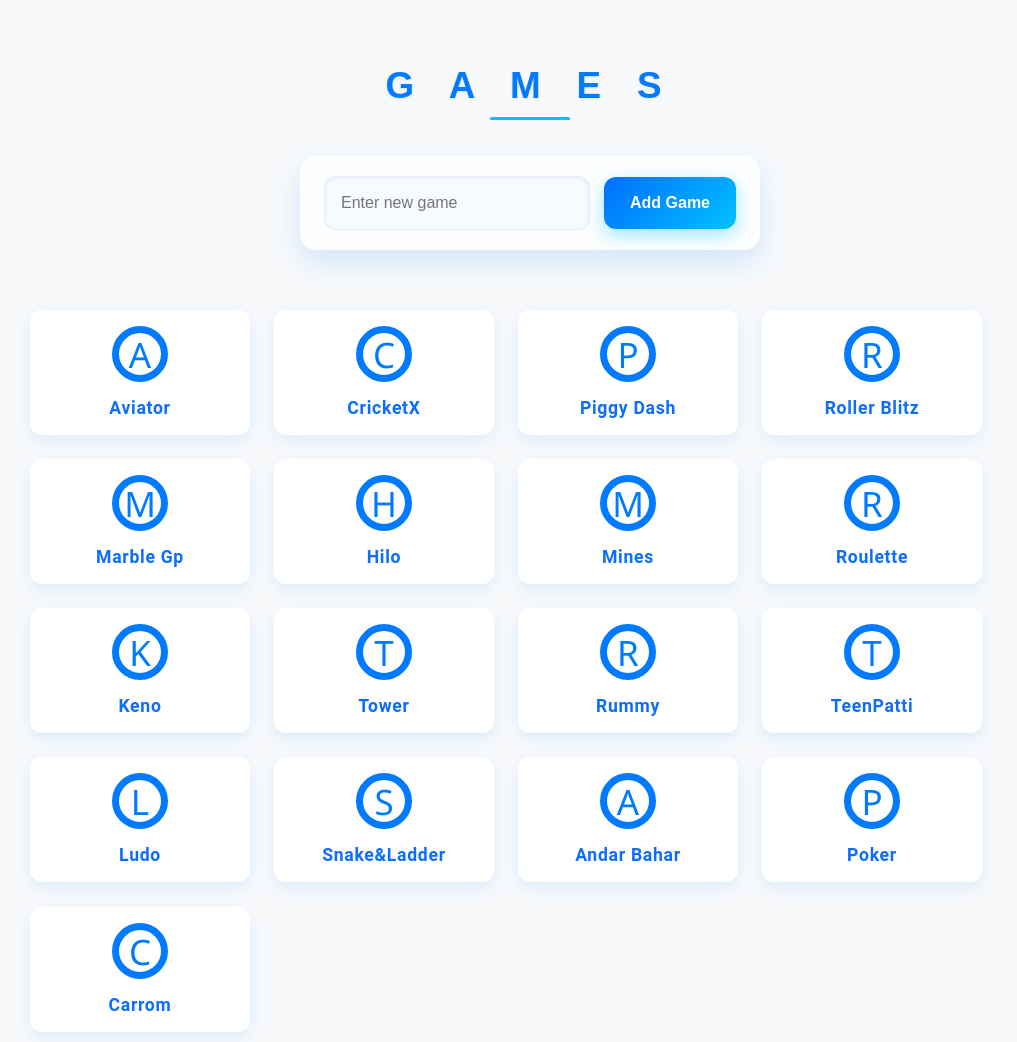
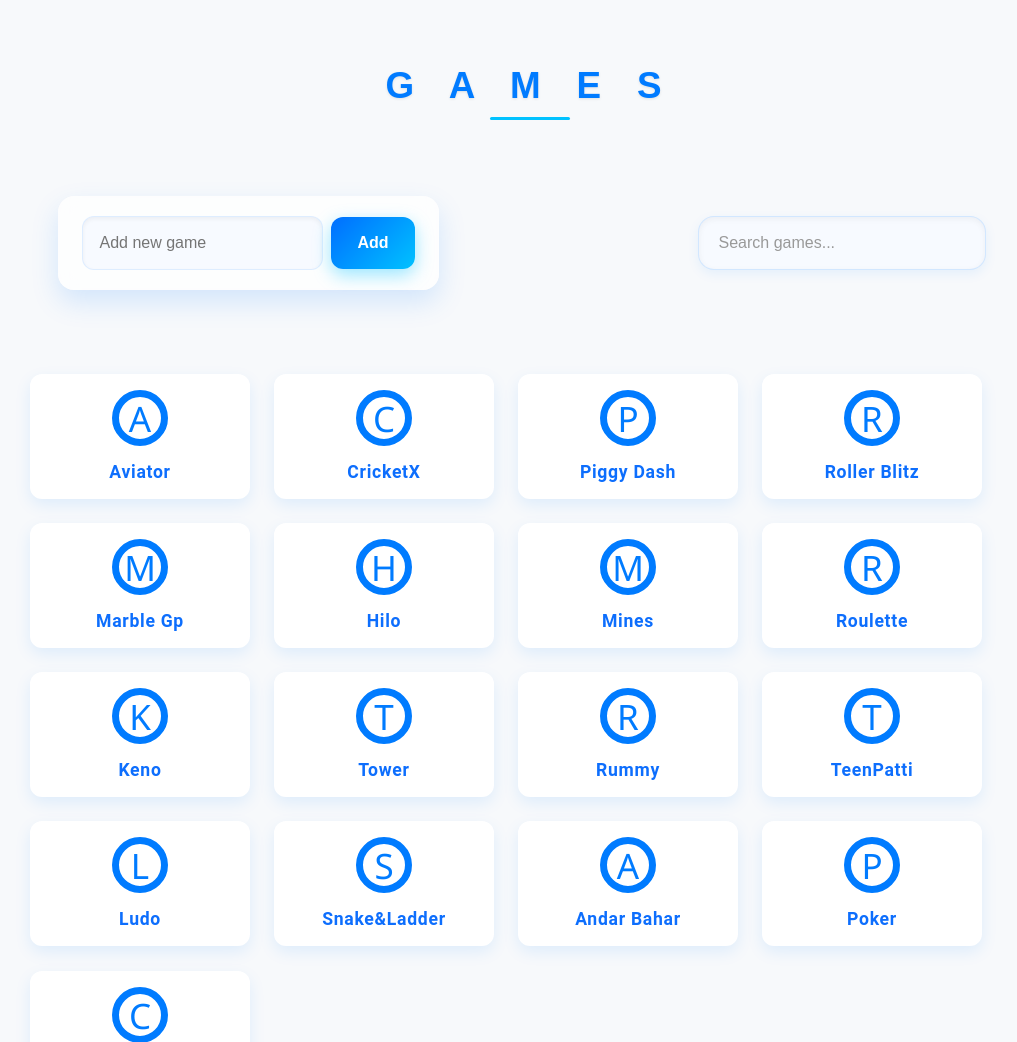
Before and after one commit to SPYDER46/testcase-manager, a Flask app: page / in a window 1280 px wide. Shown: the top 1042 px of the page, without its empty margins (110-1127 px from the left). Run offline with Flask 3, Linux system fonts and the light colour scheme; some libraries are stand-ins or nearby versions.

Commit message:
Search bar

```diff
--- a/static/script.js
+++ b/static/script.js
@@ -202,3 +202,14 @@ document.addEventListener('DOMContentLoaded', function () {
         window.history.replaceState({}, document.title, url.toString());
     }
 });
+
+
+function filterGames() {
+  const input = document.getElementById('searchGame').value.toLowerCase();
+  const cards = document.querySelectorAll('.game-card');
+
+  cards.forEach(card => {
+    const name = card.querySelector('h5').textContent.toLowerCase();
+    card.style.display = name.includes(input) ? '' : 'none';
+  });
+}
--- a/static/styles.css
+++ b/static/styles.css
@@ -386,10 +386,53 @@ h5.text-primary {
 }
 
 
+/* Search bar design */
+.search-container {
+  position: relative;
+  width: 100%;
+  max-width: 460px;
+  margin: 2rem auto;
+  padding: 0 1rem;
+}
+
+.search-container input[type="text"] {
+  width: 100%;
+  padding: 14px 20px;
+  font-size: 1rem;
+  font-family: 'Poppins', sans-serif;
+  border: 1px solid rgba(0, 123, 255, 0.15);
+  border-radius: 16px;
+  background: #f7faff;
+  color: #333;
+  box-shadow: inset 0 2px 6px rgba(0, 0, 0, 0.05),
+              0 4px 12px rgba(0, 123, 255, 0.08);
+  transition: all 0.3s ease;
+}
+
+.search-container input[type="text"]::placeholder {
+  color: #999;
+  transition: color 0.3s;
+}
+
+.search-container input[type="text"]:focus {
+  background: #eef5ff;
+  border-color: rgba(0, 123, 255, 0.4);
+  box-shadow: 0 0 12px rgba(0, 123, 255, 0.3);
+  outline: none;
+}
+
+.search-container input[type="text"]:focus::placeholder {
+  color: #bbb;
+}
+
+.game-action-bar {
+  /* space between the two items, vertically stacked on small screens */
+  gap: 1rem;
+  margin-bottom: 2rem;
+}
 
 
 /* Add Game bar design */
-
 .add-game-form {
   max-width: 460px;
   margin: 3rem auto;
@@ -482,8 +525,6 @@ h2.text-center::after {
 h2.text-center:hover::after {
   width: 120px;
 }
-
-
 
 
 /* Test Suite Modal Custom Style */
--- a/templates/games.html
+++ b/templates/games.html
@@ -9,35 +9,39 @@
 <body>
 <div class="container py-5">
 
-    <h2 class="text-center mb-4">G A M E S</h2>
+    <h2 class="text-center">G A M E S</h2>
 
-    <!-- 🔹 Add Game Form -->
-  <form method="POST" class="add-game-form">
-  <input type="text" name="new_game" placeholder="Enter new game" required />
-  <button type="submit">Add Game</button>
+<!-- Add Game + Search Bar -->
+<div class="game-action-bar d-flex flex-column flex-md-row justify-content-center align-items-center gap-3 mb-4">
+
+  <!-- Add Game -->
+  <form method="POST" class="add-game-form d-flex align-items-center gap-2">
+    <input type="text" name="new_game" placeholder="Add new game" required />
+    <button type="submit">Add</button>
   </form>
 
+  <!-- Search Bar-->
+  <div class="search-container flex-grow-1" style="max-width: 320px;">
+    <input type="text" id="searchGame" placeholder="Search games..." onkeyup="filterGames()" />
+  </div>
+</div>
 
-    <!-- 🔹 Game Cards -->
+
+    <!-- Game Cards -->
     <div class="game-cards-container">
         {% for game in games %}
         <div class="game-card position-relative">
 
             <!-- Delete Form -->
             <form method="POST" action="{{ url_for('delete_game', game_name=game) }}" class="position-absolute">
-
                 <button type="submit" class="btn-delete-game" aria-label="Delete {{ game }}" onclick="return confirm('Are you sure you want to delete {{ game }}?');" title="Delete {{ game }}">
                     <!-- Trash Can SVG icon -->
                     <svg viewBox="0 0 24 24" aria-hidden="true" focusable="false">
-            <!-- Trash lid (optional for animation) -->
                         <path class="lid" d="M3 6h18" stroke="#dc3545" stroke-width="2" fill="none"/>
-            <!-- Trash can body -->
                         <rect x="6" y="6" width="12" height="14" rx="2" ry="2" fill="none" stroke="#dc3545" stroke-width="2"/>
-            <!-- Trash handle -->
                         <path d="M8 6V4a1 1 0 0 1 1-1h2a1 1 0 0 1 1 1v2" stroke="#dc3545" stroke-width="2" fill="none"/>
                     </svg>
                 </button>
-
             </form>
 
             <!-- Game Card Link -->
@@ -50,10 +54,11 @@
                 </div>
                 <h5 class="text-primary mb-0">{{ game }}</h5>
             </a>
-
         </div>
         {% endfor %}
     </div>
 </div>
+
+<script src="{{ url_for('static', filename='script.js') }}"></script>
 </body>
 </html>
```
Lines whose indentation alone changed are shown as unchanged.
